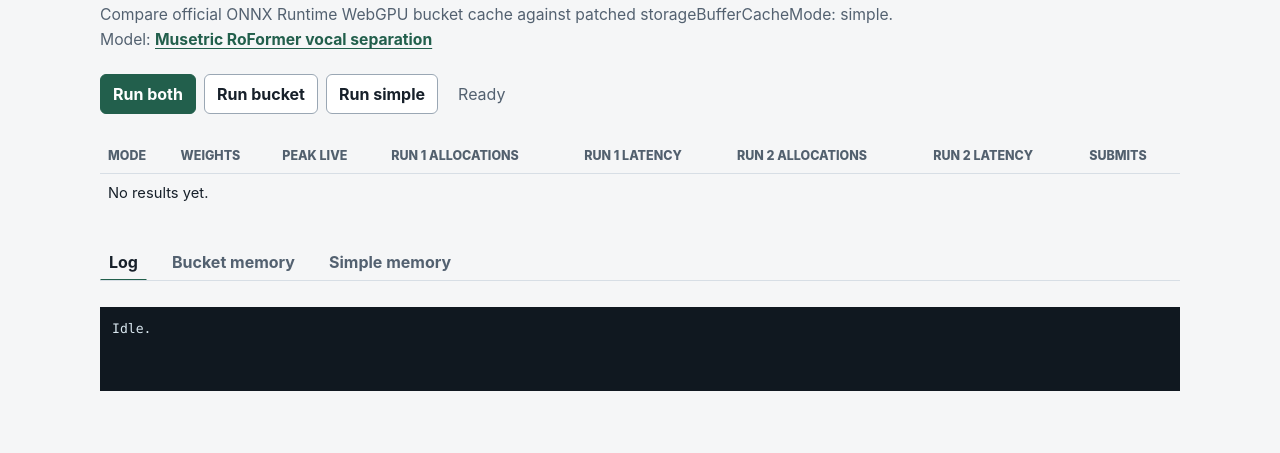
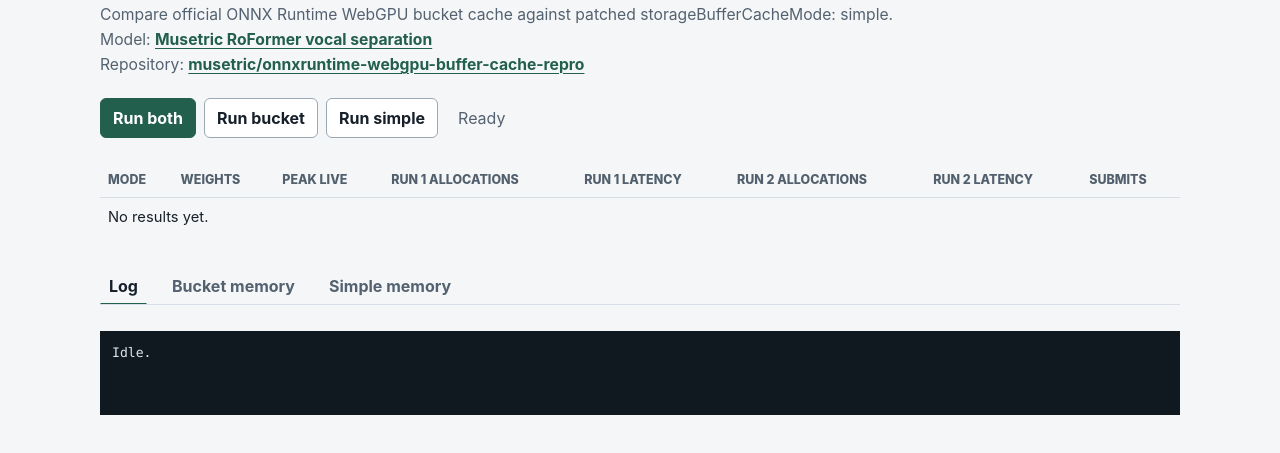
Before and after one commit to musetric/onnxruntime-webgpu-buffer-cache-repro, a website built with Vite: page index.html in a window 1280 px wide. Shown: the part 67-520 px from the top of the page. Built offline with nearby package versions, Linux system fonts and the light colour scheme.

Commit message:
feat: add repository link to demo header (#5)

```diff
--- a/src/main.ts
+++ b/src/main.ts
@@ -185,9 +185,13 @@ const render = (): void => {
           <h1>WebGPU buffer cache repro</h1>
           <p class="lead">
             Compare official ONNX Runtime WebGPU bucket cache against patched storageBufferCacheMode: simple.
-            <span class="model-line">
+            <span class="metadata-line">
               Model:
               <a href="https://huggingface.co/musetric/vocal-separation-roformer-onnx" target="_blank" rel="noreferrer">Musetric RoFormer vocal separation</a>
+            </span>
+            <span class="metadata-line">
+              Repository:
+              <a href="https://github.com/musetric/onnxruntime-webgpu-buffer-cache-repro" target="_blank" rel="noreferrer">musetric/onnxruntime-webgpu-buffer-cache-repro</a>
             </span>
           </p>
         </div>
--- a/src/styles.css
+++ b/src/styles.css
@@ -80,7 +80,7 @@ button {
   text-underline-offset: 3px;
 }
 
-.model-line {
+.metadata-line {
   display: block;
   margin-top: 2px;
 }
```
